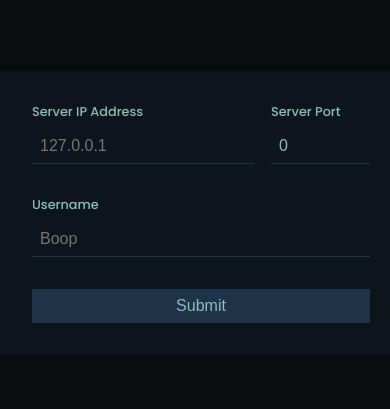
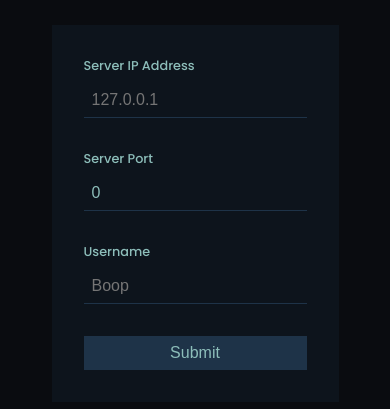
Before and after one commit to Sigmanificient/PyTchat, a Vue app in the folder client/: page / in a window 390 px wide. Shown: the part 209-618 px from the top of the page. Built offline with nearby package versions, Linux system fonts and the light colour scheme.

Commit message:
:iphone: form responsivness

```diff
--- a/client/src/pages/Home.vue
+++ b/client/src/pages/Home.vue
@@ -47,7 +47,7 @@ export default {
 
 .server-info {
 	display: flex;
-	gap: 1em;
+	gap: 2em;
 }
 
 .login_fom {
@@ -90,4 +90,10 @@ export default {
 	padding: 0.5em;
 	cursor: pointer;
 }
+
+@media (max-width: 768px) {
+	.server-info {
+		flex-direction: column;
+	}
+}
 </style>
```
